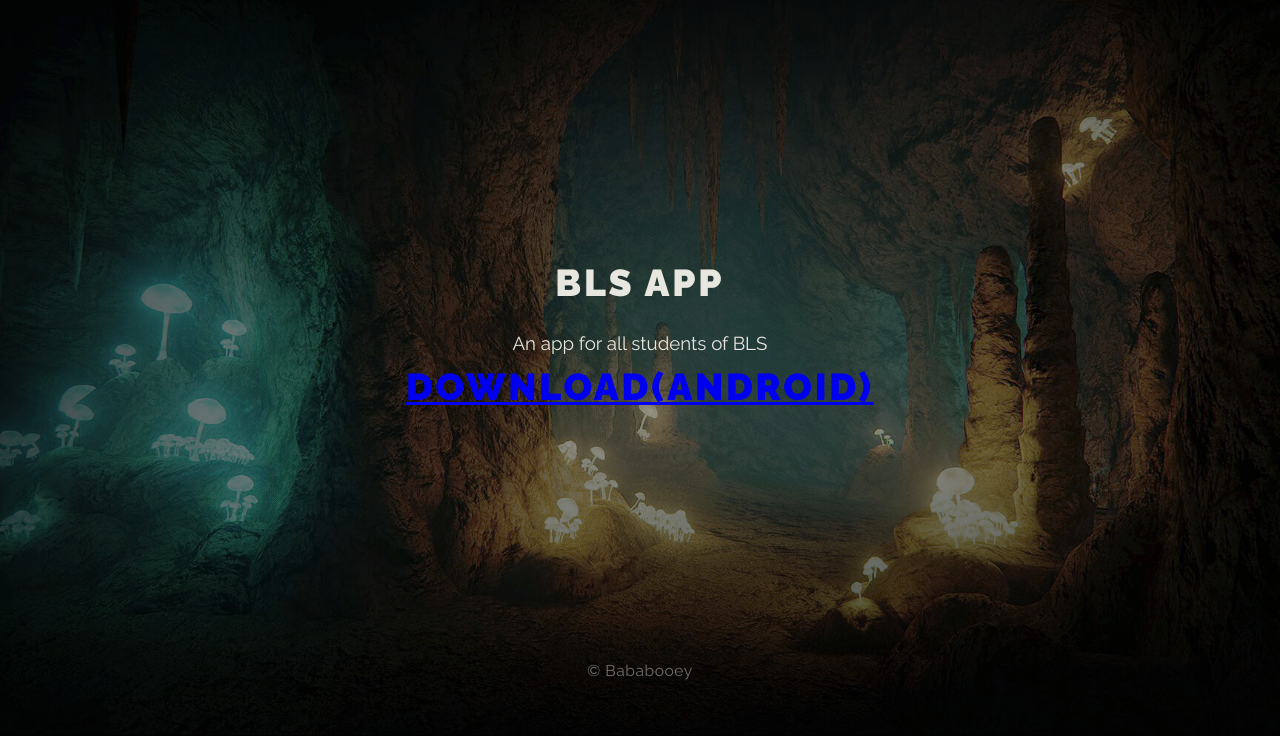
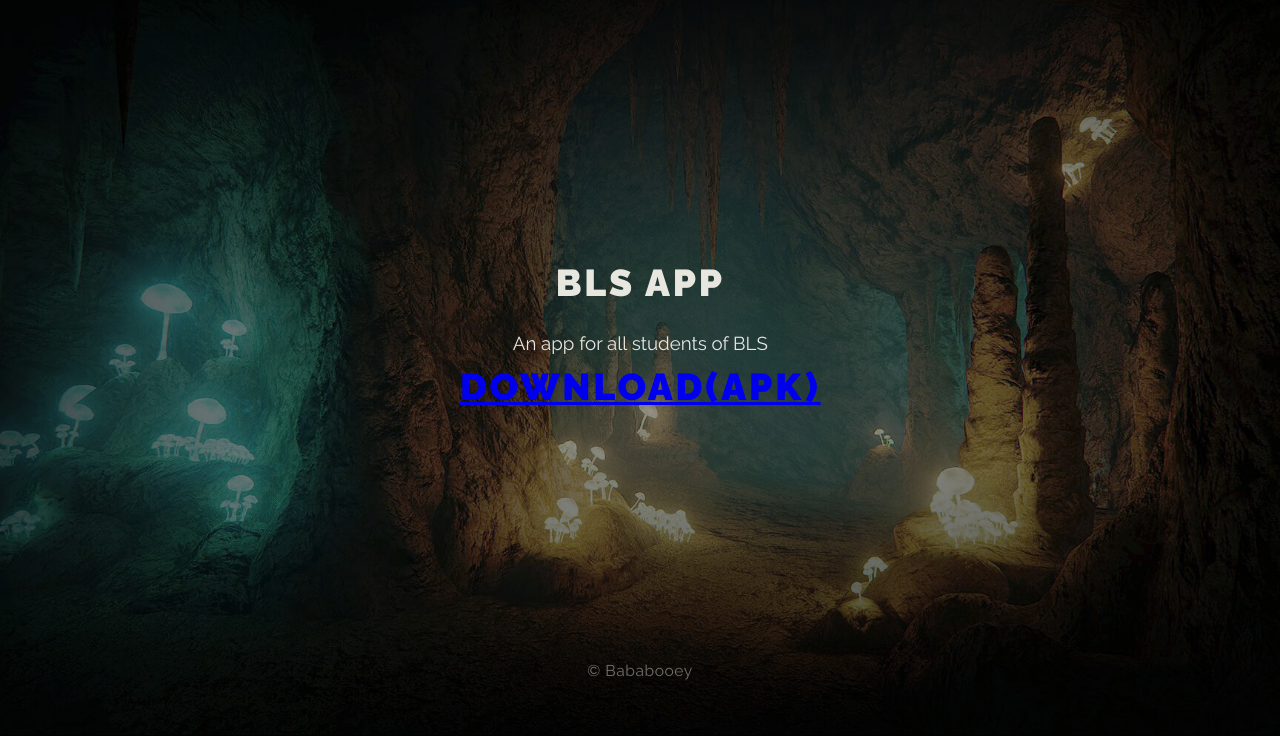
Before and after one commit to Babanymous/babanymous.github-io, a plain HTML site: page index.html in a window 1280 px wide. Shown: the part 864-1600 px from the top of the page. Drawn offline with Linux system fonts and the light colour scheme.

Commit message:
Update index.html

```diff
--- a/index.html
+++ b/index.html
@@ -39,7 +39,7 @@
 					<h2 class="main-article__header">BLS APP</h2>
 					<p class="main-article__paragraph">An app for all students of BLS</p>
 					<a href="https://download1480.mediafire.com/30zeu0q8swxg/e9jzt0k3zhp0sn9/BLS-APP-0_4_debug.apk">
-						<h2 class="main-article__header">DOWNLOAD(Android)</h2>
+						<h2 class="main-article__header">DOWNLOAD(APK)</h2>
 					</a>
 				</div>
 				<div class="copy">© Bababooey</div>
```
